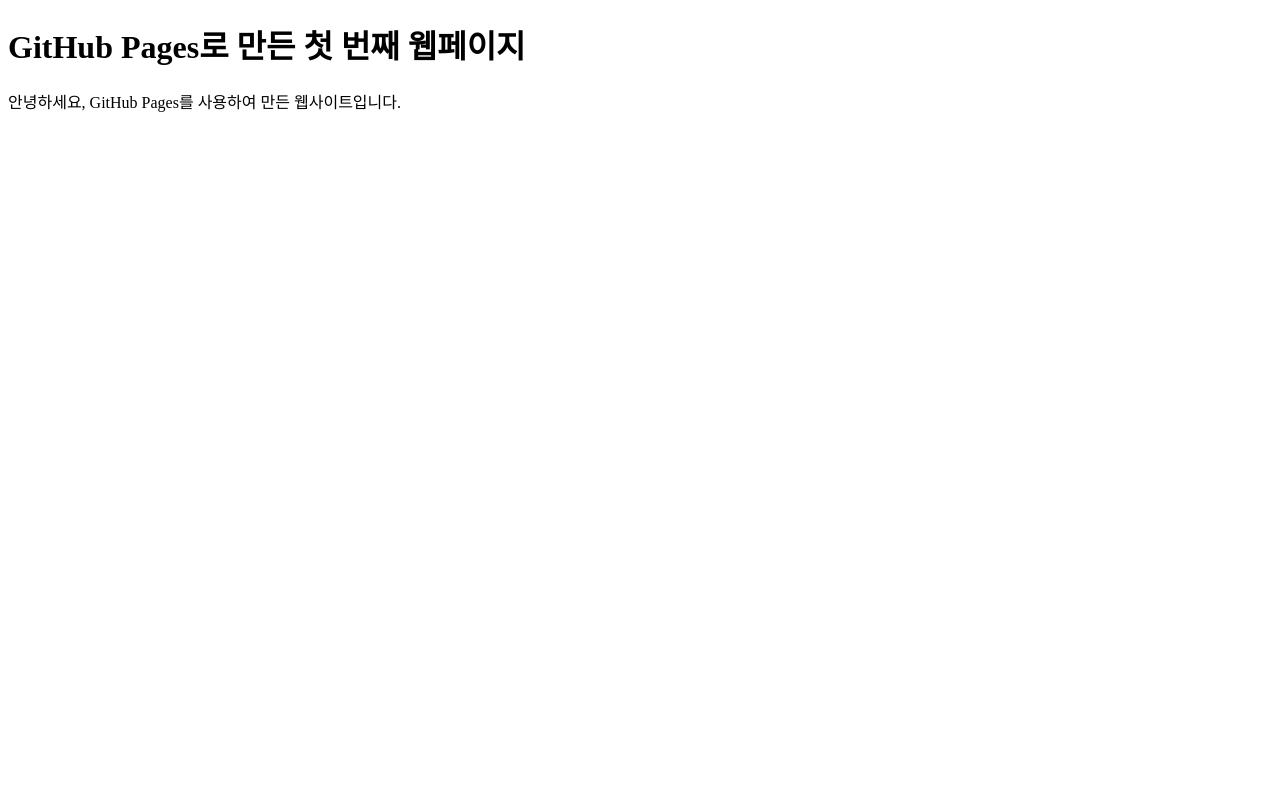
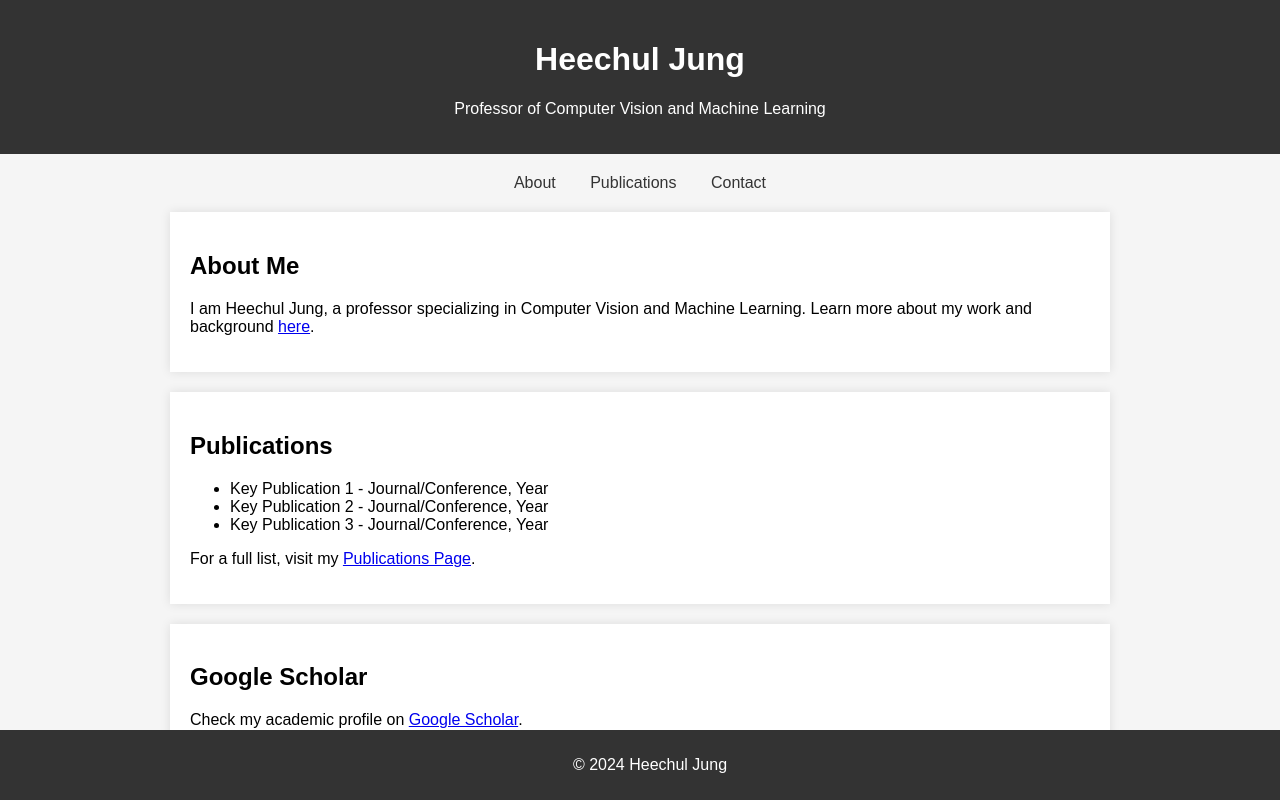
Before and after one commit to heechul-knu/heechul-github.io, a plain HTML site: page index.html in a window 1280 px wide. Drawn offline with Linux system fonts and the light colour scheme.

Commit message:
Update index.html

```diff
--- a/index.html
+++ b/index.html
@@ -1,12 +1,89 @@
 <!DOCTYPE html>
-<html lang="ko">
+<html lang="en">
 <head>
     <meta charset="UTF-8">
     <meta name="viewport" content="width=device-width, initial-scale=1.0">
-    <title>GitHub.io 웹사이트</title>
+    <title>Heechul Jung - Personal Webpage</title>
+    <style>
+        body {
+            font-family: Arial, sans-serif;
+            margin: 0;
+            padding: 0;
+            background-color: #f5f5f5;
+        }
+        header {
+            background-color: #333;
+            color: white;
+            text-align: center;
+            padding: 20px;
+        }
+        nav {
+            margin: 20px;
+            text-align: center;
+        }
+        nav a {
+            margin: 0 15px;
+            text-decoration: none;
+            color: #333;
+        }
+        section {
+            max-width: 900px;
+            margin: 20px auto;
+            padding: 20px;
+            background-color: white;
+            box-shadow: 0px 0px 10px rgba(0, 0, 0, 0.1);
+        }
+        footer {
+            background-color: #333;
+            color: white;
+            text-align: center;
+            padding: 10px;
+            position: fixed;
+            bottom: 0;
+            width: 100%;
+        }
+    </style>
 </head>
 <body>
-    <h1>GitHub Pages로 만든 첫 번째 웹페이지</h1>
-    <p>안녕하세요, GitHub Pages를 사용하여 만든 웹사이트입니다.</p>
+
+    <header>
+        <h1>Heechul Jung</h1>
+        <p>Professor of Computer Vision and Machine Learning</p>
+    </header>
+
+    <nav>
+        <a href="#about">About</a>
+        <a href="#publications">Publications</a>
+        <a href="#contact">Contact</a>
+    </nav>
+
+    <section id="about">
+        <h2>About Me</h2>
+        <p>
+            I am Heechul Jung, a professor specializing in Computer Vision and Machine Learning.
+            Learn more about my work and background <a href="https://sites.google.com/view/kvl/professor" target="_blank">here</a>.
+        </p>
+    </section>
+
+    <section id="publications">
+        <h2>Publications</h2>
+        <ul>
+            <li>Key Publication 1 - Journal/Conference, Year</li>
+            <li>Key Publication 2 - Journal/Conference, Year</li>
+            <li>Key Publication 3 - Journal/Conference, Year</li>
+            <!-- Add more key publications here -->
+        </ul>
+        <p>For a full list, visit my <a href="https://sites.google.com/view/kvl/publication" target="_blank">Publications Page</a>.</p>
+    </section>
+
+    <section id="contact">
+        <h2>Google Scholar</h2>
+        <p>Check my academic profile on <a href="https://scholar.google.com/citations?user=J22J6CIAAAAJ&hl=en" target="_blank">Google Scholar</a>.</p>
+    </section>
+
+    <footer>
+        <p>&copy; 2024 Heechul Jung</p>
+    </footer>
+
 </body>
 </html>
```
